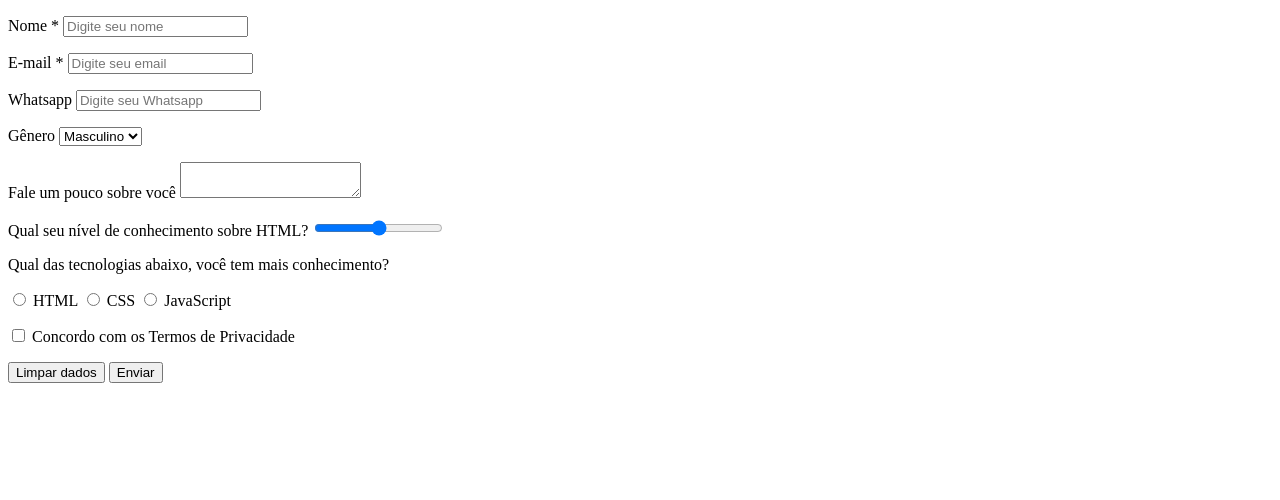
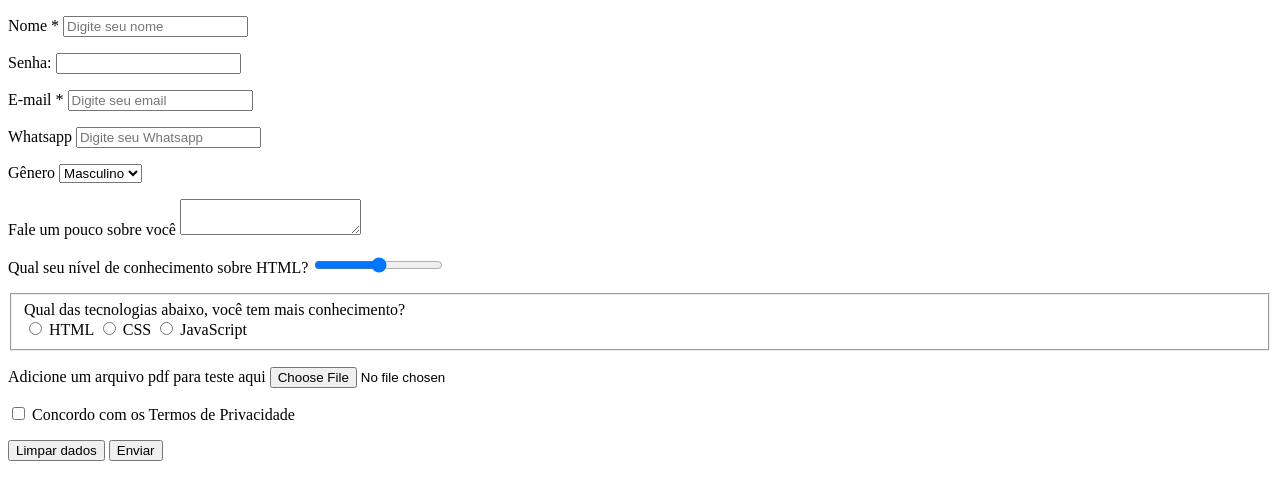
Before and after one commit to IC12/TRILHA-ON-CODE-TECH-LINX, a plain HTML site: page HTML e CSS básico/Mão na massa 1/index.html in a window 1280 px wide. Drawn offline with Linux system fonts and the light colour scheme.

Commit message:
HTML básico

```diff
--- a/HTML e CSS básico/Mão na massa 1/index.html
+++ b/HTML e CSS básico/Mão na massa 1/index.html
@@ -13,6 +13,11 @@
         <p>
             <label for="name">Nome *</label>
             <input type="name" name="name" placeholder="Digite seu nome" required />
+        </p>
+
+        <p>
+            <label>Senha:</label>
+            <input type="password" pattern=".{6,}" title="Insira no mínimo 6 caracteres">
         </p>
 
         <p>
@@ -44,7 +49,8 @@
             <input type="range" name="skillLevel" min="0" max="10" step="1" />
         </p>
 
-        <p>Qual das tecnologias abaixo, você tem mais conhecimento?</p>
+        <fieldset>
+            <legenda>Qual das tecnologias abaixo, você tem mais conhecimento?</legenda>
             <div>
                 <label for="html">
                     <input type="radio" name="best-user-tech" id="html" value="html" />
@@ -59,6 +65,12 @@
                     JavaScript
                 </label>
             </div>
+        </fieldset>
+
+        <p>
+            <label for="arquivo">Adicione um arquivo pdf para teste aqui</label>
+            <input type="file" name="arquivo" id="arquivo" accept="application/pdf">
+        </p>
 
         <p>
             <label for="terms-input">
```
Lines whose indentation alone changed are shown as unchanged.
